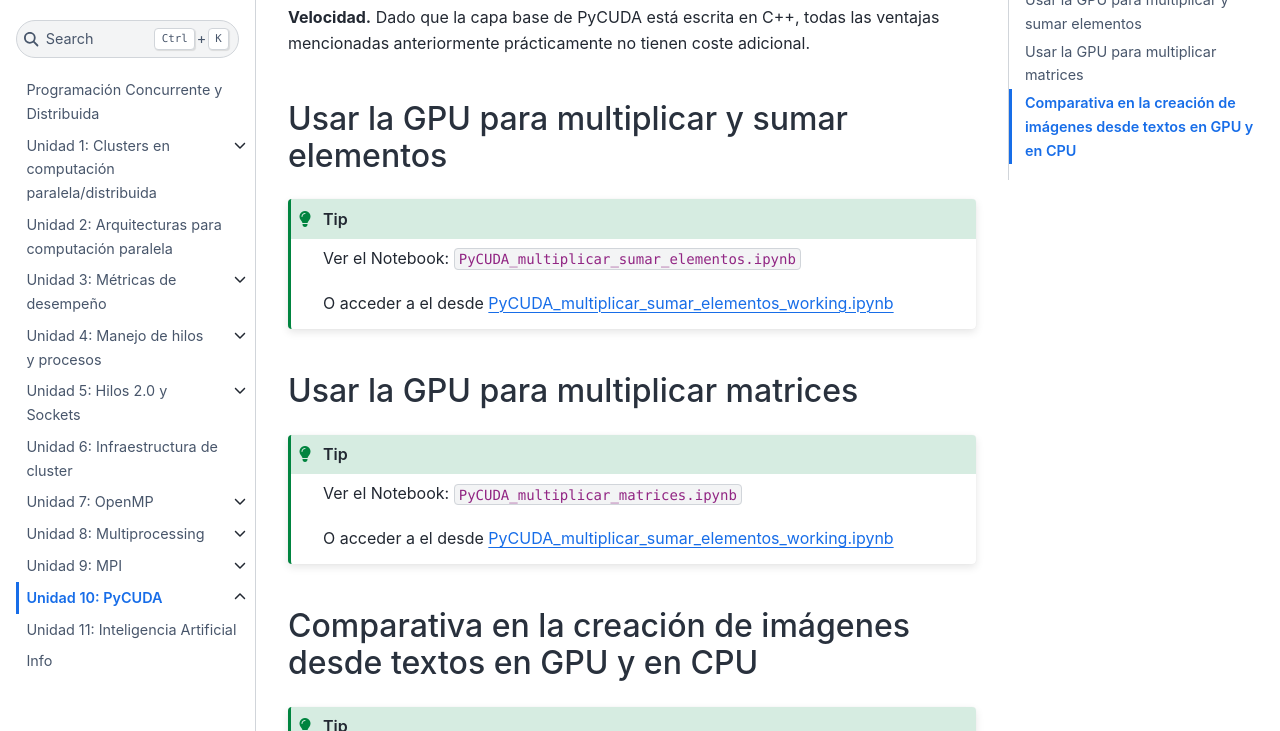
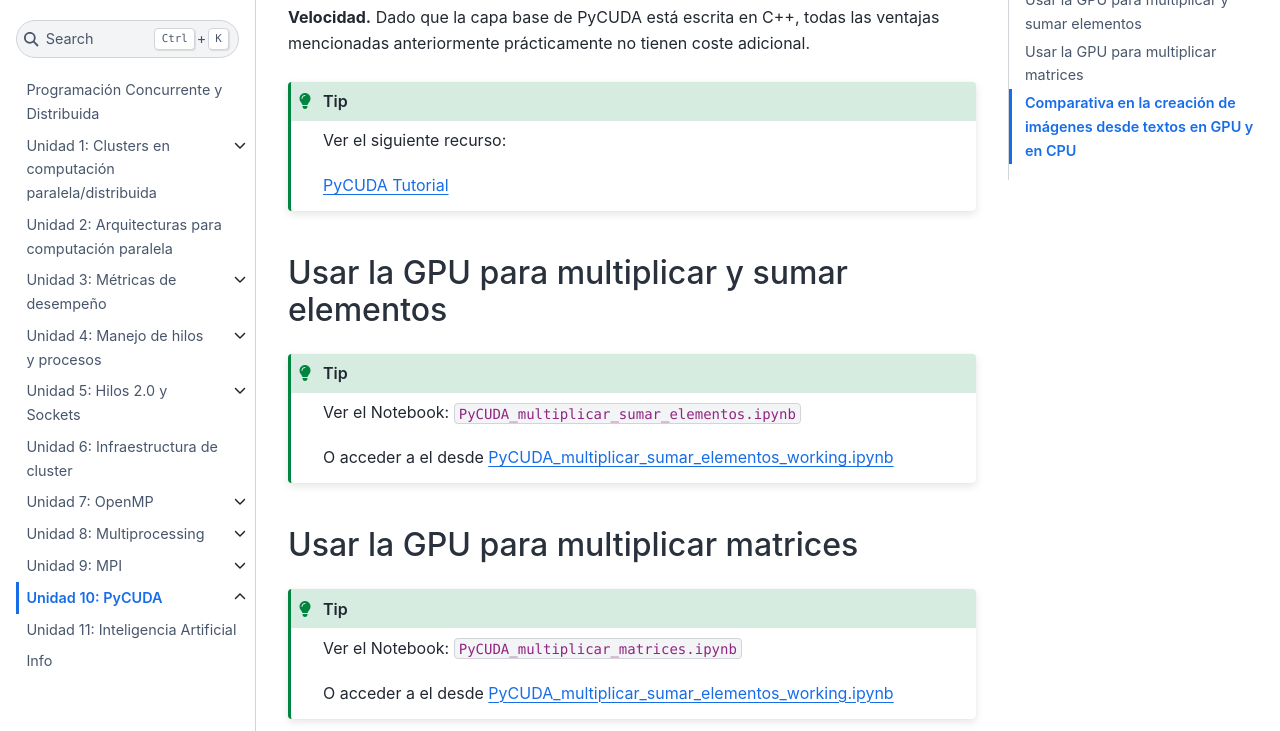
Before and after one commit to BioAITeamLearning/ProgCD_2023_03_Ucaldas, a Jupyter Book: the page built from Unidad10.md, in a window 1280 px wide and 900 px high, scrolled down 1373 px, cut to the strip 169-900 px from the top of the window. Built offline with Jupyter Book 1.0.4 settings and Sphinx 7.4.7 and the Sphinx Book theme 1.1.4, drawn with Linux system fonts in a browser that asks for light colours; pages that are not in the unit, such as notebooks, are missing from menus.

Commit message:
updating unit 10

````diff
--- a/Unidad10.md
+++ b/Unidad10.md
@@ -57,6 +57,12 @@ PyCUDA ofrece un acceso sencillo y pythonico a la API de computación paralela C
 
 **Velocidad.** Dado que la capa base de PyCUDA está escrita en C++, todas las ventajas mencionadas anteriormente prácticamente no tienen coste adicional.
 
+```{tip}
+Ver el siguiente recurso:
+
+<a href="https://www.iitk.ac.in/hpc4se/downloads/PyCUDA-AH.pdf" target="_blank">PyCUDA Tutorial</a>
+```
+
 ## Usar la GPU para multiplicar y sumar elementos
 
 ```{tip}
````
